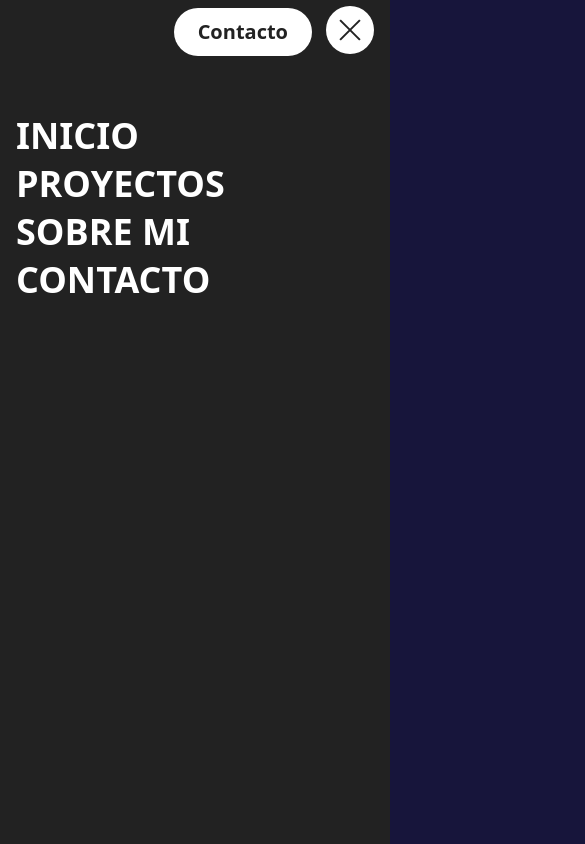
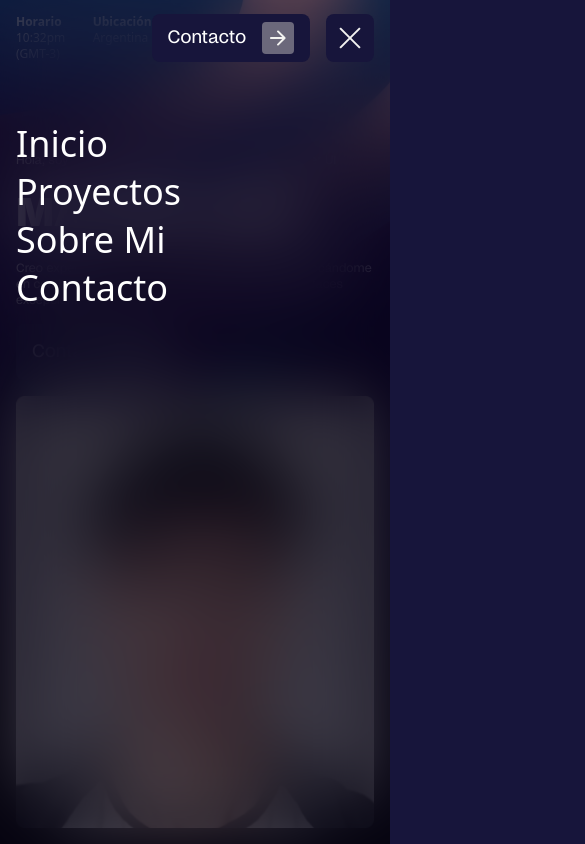
Before and after one commit to maximilianocejas/final-portfolio, a React (Vite) app: page / in a window 390 px wide. Both pictures are taken after a click on the element 350 px from the left and 30 px from the top of the page. Shown: the top 844 px of the page, 585 px wide, since content can reach past the window. Built offline with nearby package versions, Linux system fonts and the light colour scheme.

Commit message:
New mobile menu style

```diff
--- a/src/components/HeroMobile.jsx
+++ b/src/components/HeroMobile.jsx
@@ -1,15 +1,19 @@
 export default function HeroMobile(){
     return(
-        <section className="p-4 h-[calc(100%-60px)] w-full flex flex-col justify-end gap-y-4 sm:hidden">
+        <section className="p-4 h-[calc(100%-60px)] w-full flex flex-col justify-end gap-y-4 sm:hidden font-standard text-primary">
             <div className="flex flex-col gap-y-4 items-start">
             <div className="flex h-fit items-center gap-x-2">
                     <p className="text-xs">Hola, soy</p>
-                    <span className="h-[2px] w-[24px] bg-black"></span>
+                    <span className="h-[2px] w-[24px] bg-primary"></span>
                     <p className="text-xs">Web developer & Frontend Developer UI</p>
                 </div>
-                <h1 className="uppercase text-[40px] font-extrabold text-black">Maximiliano</h1>
-                <p className="text-xs text-black">Creo experiencias únicas y atractivas en la web, enfocándome<br/> en combinar diseño y funcionalidad para lograr interfaces<br/> excepcionales.</p>
-                <button className="capitalize text-white bg-black rounded-md px-12 py-4 font-semibold text-xl">contacto</button>
+                <h1 className="uppercase text-[40px] font-extrabold text-primary">Maximiliano</h1>
+                <p className="text-xs text-primary">Creo experiencias únicas y atractivas en la web, enfocándome<br/> en combinar diseño y funcionalidad para lograr interfaces<br/> excepcionales.</p>
+                <button className="rounded-lg  px-4 items-center py-3 flex justify-between gap-x-4 bg-button-dark font-standard text-white font-normal text-lg">Contacto
+        <div className="bg-button-arrow size-8 rounded flex items-center justify-center">
+            <img className="size-6" src="./icons/arrow-normal.svg" alt="" />
+        </div>
+    </button>
             </div>
             <div>
                 <img className="w-full " src="./profile-mobile.png" alt="Profile photo" />
--- a/src/components/NavMenu.jsx
+++ b/src/components/NavMenu.jsx
@@ -7,21 +7,22 @@ export default function NavMenu({showNav}){
         gsap.set(targets,{translateY: '2rem'})
         if(showNav){
             gsap.to(targets,{
-                duration: 0.8,
+                duration: 1,
                 ease: 'power2.out',
                 translateY: '-1.25rem'
             })
         }
     },[showNav])
     return(
-        <div className={`bg-black w-full h-screen fixed top-0 z-[0] ${showNav?'-translate-x-4 duration-300':'translate-x-full duration-300'}`}>
-            <button className='px-6 h-[48px] bg-white text-black text-xl font-semibold rounded-full fixed top-[8px] right-[calc(16px+62px)]'>Contacto</button>
+        <div className={`bg-[rgba(8,6,24,0.66)] backdrop-blur-[2em] w-full h-screen fixed top-0 z-[0] ${showNav?'-translate-x-4 duration-300':'translate-x-full duration-300'}`}>
+
+
             <div className="h-full w-full px-4 flex items-start pt-[120px]">
-                <ul className="text-white uppercase text-4xl font-bold flex flex-col gap-y-4 w-full ">
-                    <li className="overflow-hidden py-4 relative"><a className="absolute text-animate" href="">inicio</a></li>
-                    <li className="overflow-hidden py-4 relative"><a className="absolute text-animate" href="">proyectos</a></li>
-                    <li className="overflow-hidden py-4 relative"><a className="absolute text-animate" href="">sobre mi</a></li>
-                    <li className="overflow-hidden py-4 relative"><a className="absolute text-animate" href="">contacto</a></li>
+                <ul className="text-white capitalize text-4xl font-normal flex flex-col w-full relative z-10">
+                    <li className="overflow-hidden py-6 relative"><a className="absolute text-animate" href="">Inicio</a></li>
+                    <li className="overflow-hidden py-6 relative"><a className="absolute text-animate" href="">Proyectos</a></li>
+                    <li className="overflow-hidden py-6 relative"><a className="absolute text-animate" href="">Sobre mi</a></li>
+                    <li className="overflow-hidden py-6 relative"><a className="absolute text-animate" href="">Contacto</a></li>
                 </ul>
             </div>
         </div>
--- a/src/components/NavMobile.jsx
+++ b/src/components/NavMobile.jsx
@@ -13,14 +13,14 @@ export default function NavMobile(){
         }
     },[showNav])
     return(
-        <nav className="px-4 flex justify-between items-center h-[60px] sm:hidden">
+        <nav className="px-4 flex justify-between items-center h-[60px] sm:hidden pt-4">
             <div>
                 <ul className="flex gap-x-2">
-                    <li className="flex flex-col text-black">
+                    <li className="flex flex-col text-primary">
                         <p className="font-bold text-xs">Horario</p>
                         <p className="text-xs">10:32pm (GMT-3)</p>
                     </li>
-                    <li className="flex flex-col text-black">
+                    <li className="flex flex-col text-primary">
                         <p className="font-bold text-xs">Ubicación</p>
                         <p className="text-xs">Argentina</p>
                     </li>
@@ -28,10 +28,15 @@ export default function NavMobile(){
                 </ul>
 
             </div>
-            <div>
-                <div onClick={()=> setShowNav(!showNav)} className={`rounded-full size-12 flex flex-col justify-center items-center relative z-10 ${showNav?'bg-white duration-300':'bg-black duration-300'}`}>
-                    <span className={`w-7 h-[2px] absolute ${showNav?'bg-black duration-200 rotate-45 translate-y-0':'bg-white duration-300 -translate-y-1'}`}></span>
-                    <span className={`w-7 h-[2px] absolute ${showNav?'bg-black duration-200 -rotate-45 translate-y-0':'bg-white duration-300 translate-y-1'}`}></span>
+            <div className="flex gap-x-4">
+            <button className={`rounded-lg  px-4 h-[48px] z-10 items-center flex justify-between gap-x-4 relative bg-button-dark font-standard text-white font-normal text-lg ${showNav?'opacity-100 duration-75':'opacity-0 duration-500'}`}>Contacto
+        <div className="bg-button-arrow size-8 rounded flex items-center justify-center">
+            <img className="size-6" src="./icons/arrow-normal.svg" alt="" />
+        </div>
+    </button>
+                <div onClick={()=> setShowNav(!showNav)} className={`rounded-[0.5rem] size-12 flex flex-col justify-center items-center relative bg-button-dark z-10`}>
+                    <span className={`w-7 h-[2px] bg-primary absolute ${showNav?'duration-200 rotate-45 translate-y-0':' duration-300 -translate-y-1'}`}></span>
+                    <span className={`w-7 h-[2px] bg-primary absolute ${showNav?'duration-200 -rotate-45 translate-y-0':' duration-300 translate-y-1'}`}></span>
                 </div>
             </div>
             <NavMenu showNav={showNav}/>
--- a/src/components/Proyects.jsx
+++ b/src/components/Proyects.jsx
@@ -21,7 +21,7 @@ export default function Proyects(){
         })
     },[])
     return(
-        <section className=" relative z-10 left-0 min-h-screen proyects rounded-t-[1.5rem] top-full h-fit w-full bg-primary text-secondary font-standard px-20 py-20">
+        <section className=" relative z-10 left-0 min-h-screen hidden sm:block proyects rounded-t-[1.5rem] top-full h-fit w-full bg-primary text-secondary font-standard px-20 py-20">
                 <h2 className="text-9xl font-semibold ">PROYECTOS</h2>
                     <div className="h-fit w-full bg-red-500 grid grid-cols-2 grid-rows-1">
 
--- a/src/components/ProyectsMobile.jsx
+++ b/src/components/ProyectsMobile.jsx
@@ -2,56 +2,56 @@
 
 export default function ProyectsMobile(){
     return(
-        <section className="h-fit flex flex-col gap-y-8 w-full px-4 sm:hidden">
+        <section className="h-fit flex flex-col gap-y-8 w-full px-4 sm:hidden bg-primary font-standard">
             <article className="flex flex-col gap-y-2">
                 <a target="_BLANK" href="https://opus-ai.vercel.app/">
                 <img src="./opus.svg" alt="" />
                 </a>
                 <div className="flex justify-between items-center">
-                    <h2 className="text-black font-bold text-xl">Opus AI</h2>
-                    <span className="text-xs text-black">Diseño, Desarrollo</span>
+                    <h2 className="text-secondary font-bold text-xl">Opus AI</h2>
+                    <span className="text-xs text-secondary">Diseño, Desarrollo</span>
                 </div>
-                <p className="text-xs text-black">Chat de inteligencia artificial.</p>
+                <p className="text-xs text-secondary">Chat de inteligencia artificial.</p>
             </article>
             <article className="flex flex-col gap-y-2">
                 <a target="_BLANK" href="https://yacht-landing-eight.vercel.app/">
                 <img src="./seaway.png" alt="Seaway" />
                 </a>
                 <div className="flex justify-between items-center">
-                    <h2 className="text-black font-bold text-xl">Seaway</h2>
-                    <span className="text-xs text-black">Diseño, Desarrollo</span>
+                    <h2 className="text-secondary font-bold text-xl">Seaway</h2>
+                    <span className="text-xs text-secondary">Diseño, Desarrollo</span>
                 </div>
-                <p className="text-xs text-black">Yates de lujo.<span className="text-blue-600">(En proceso)</span></p>
+                <p className="text-xs text-secondary">Yates de lujo.<span className="text-blue-600">(En proceso)</span></p>
             </article>
             <article className="flex flex-col gap-y-2">
             <a target="_BLANK" href="https://tefiyoga.netlify.app/">
-                <img src="./tefiyoga.svg" alt="" />
+                <img src="./tefiyoga.png" alt="" />
                 </a>
                 <div className="flex justify-between items-center">
-                    <h2 className="text-black font-bold text-xl">TefiYoga</h2>
-                    <span className="text-xs text-black">Desarrollo</span>
+                    <h2 className="text-secondary font-bold text-xl">TefiYoga</h2>
+                    <span className="text-xs text-secondary">Desarrollo</span>
                 </div>
-                <p className="text-xs text-black">Clases de yoga.</p>
+                <p className="text-xs text-secondary">Clases de yoga.</p>
             </article>
             <article className="flex flex-col gap-y-2">
             <a target="_BLANK" href="https://magicmarket.netlify.app/">
                 <img src="./magicmarket.svg" alt="" />
                 </a>
                 <div className="flex justify-between items-center">
-                    <h2 className="text-black font-bold text-xl">Magic Market</h2>
-                    <span className="text-xs text-black">Diseño, Desarrollo</span>
+                    <h2 className="text-seondary font-bold text-xl">Magic Market</h2>
+                    <span className="text-xs text-secondary">Diseño, Desarrollo</span>
                 </div>
-                <p className="text-xs text-black">Ecommerce.</p>
+                <p className="text-xs text-secondary">Ecommerce.</p>
             </article>
             <article className="flex flex-col gap-y-2">
             <a target="_BLANK" href="https://maximilianocejas.github.io/Desarrollo-Web-Coderhouse/">
                 <img src="./flexfit.svg" alt="" />
                 </a>
                 <div className="flex justify-between items-center">
-                    <h2 className="text-black font-bold text-xl">Flex Fit</h2>
-                    <span className="text-xs text-black">Diseño, Desarollo</span>
+                    <h2 className="text-secondary font-bold text-xl">Flex Fit</h2>
+                    <span className="text-xs text-secondary">Diseño, Desarollo</span>
                 </div>
-                <p className="text-xs text-black">Planes de entrenamiento.</p>
+                <p className="text-xs text-secondary">Planes de entrenamiento.</p>
             </article>
         </section>
     )
```
Also changed, not shown: src/components/Header.jsx (+0 -1 lines).
